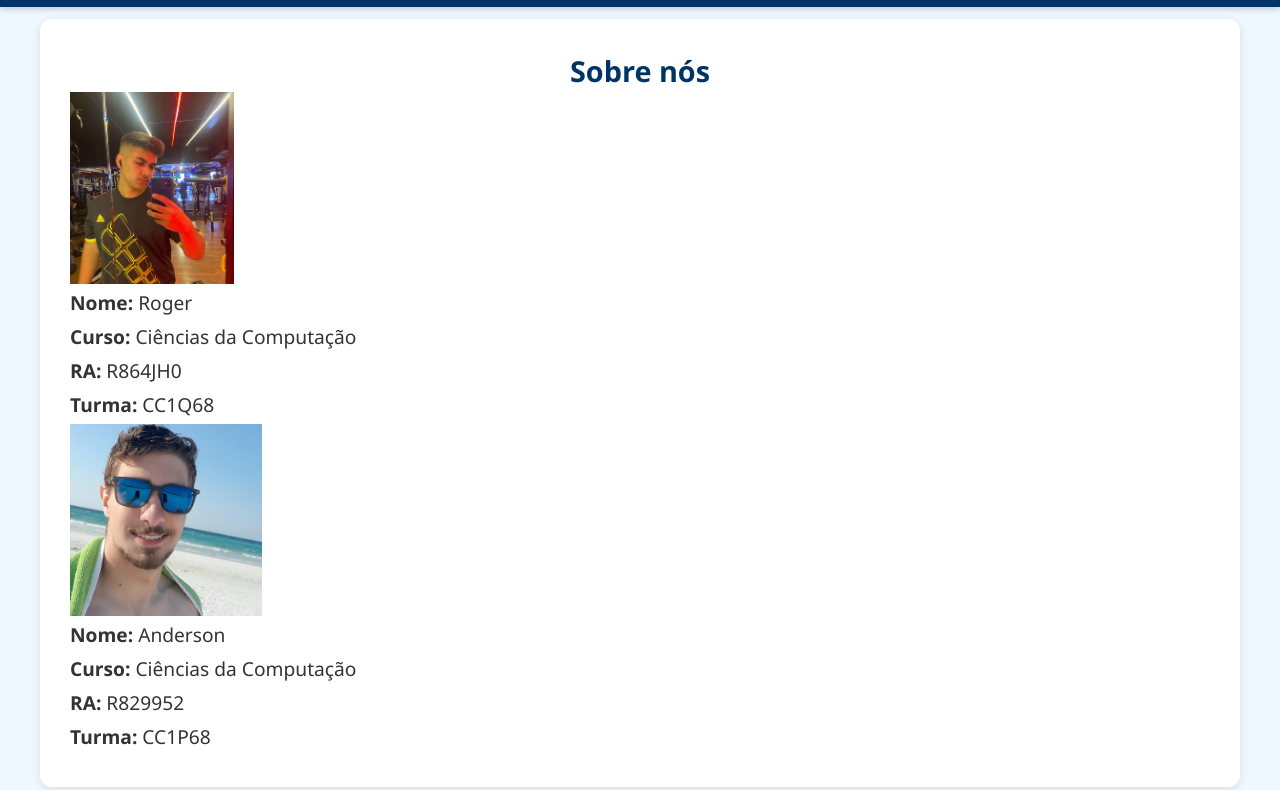
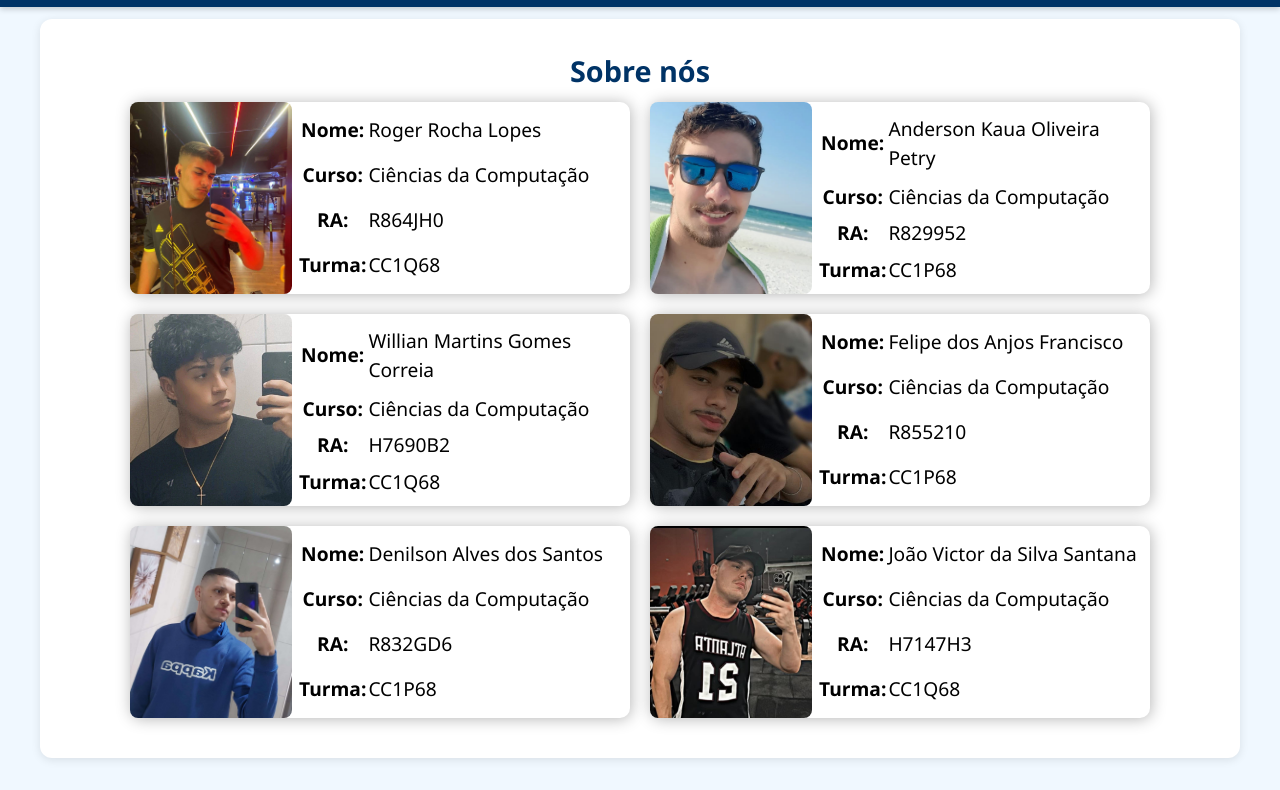
Before and after one commit to DevP3try/site_emergia, a plain HTML site: page about.html in a window 1280 px wide. Shown: the part 71-861 px from the top of the page. Drawn offline with Linux system fonts and the light colour scheme.

Commit message:
add cards to about page and change href "about" button

```diff
--- a/about.html
+++ b/about.html
@@ -17,8 +17,8 @@
                 <span class="curso-titulo">Ciência da Computação</span>
             </div>
             <div class="header-right">
-                <a class="active" href="index.html">Home</a>
-                <a href="#about">Sobre</a>
+                <a href="index.html">Home</a>
+                <a class="active" href="#about">Sobre</a>
                 <a href="#APS">APS</a>
                 <div class="menu-icon" onclick="menuIco(this)">
                     <div class="bar1"></div>
@@ -41,22 +41,77 @@
         <section class="row">
 
             <div class="CardAbt">
-                <div class="Roger">
-                <img src="static/Roger.jpg" style="max-height: 192px; max-width: 192px; display: block;">
-                <p><strong>Nome:</strong> Roger</p>
-                <p><strong>Curso:</strong> Ciências da Computação</p>
-                <p><strong>RA:</strong> R864JH0</p>
-                <p><strong>Turma:</strong> CC1Q68</p>
+                <div class="APS">
+                <img src="static/Roger.jpg" style="height: 192px; width: 162px; display: block;">
+                <table style="margin: 5px;">
+                    <tr><Th>Nome:</Th><td>Roger Rocha Lopes</td></tr>
+                    <tr><th>Curso:</th><td>Ciências da Computação</td></tr>
+                    <tr><th>RA:</th><td>R864JH0</td></tr>
+                    <tr><th>Turma:</th><td>CC1Q68</td></tr>
+                </table>
                 </div>
             </div>
 
             <div class="CardAbt">
-                <div class="Anderson">
-                <img src="static/Anderson.jpg" style="max-height: 192px; max-width: 192px; display: block;">
-                <p><strong>Nome:</strong> Anderson</p>
-                <p><strong>Curso:</strong> Ciências da Computação</p>
-                <p><strong>RA:</strong> R829952 </p>
-                <p><strong>Turma:</strong> CC1P68</p>
+                <div class="APS">
+                <img src="static/Anderson.jpg" style="height: 192px; width: 162px; display: block;">
+                <table style="margin: 5px;">
+                    <tr><Th>Nome:</Th><td>Anderson Kaua Oliveira Petry</td></tr>
+                    <tr><th>Curso:</th><td>Ciências da Computação</td></tr>
+                    <tr><th>RA:</th><td>R829952</td></tr>
+                    <tr><th>Turma:</th><td>CC1P68</td></tr>
+                    </div>
+                </table>
+            </div>
+        </section>
+        <section class="row">
+            <div class="CardAbt">
+                <div class="APS">
+                <img src="static/Willian.jpg" style="max-height: 192px; width: 162px; display: block">
+                <table style="margin: 5px;">
+                    <tr><Th>Nome:</Th><td>Willian Martins Gomes Correia</td></tr>
+                    <tr><th>Curso:</th><td>Ciências da Computação</td></tr>
+                    <tr><th>RA:</th><td>H7690B2</td></tr>
+                    <tr><th>Turma:</th><td>CC1Q68</td></tr>
+                </table>
+                </div>
+            </div>
+
+            <div class="CardAbt">
+                <div class="APS">
+                <img src="static/Felipe.png" style="height: 192px; width: 162px; display: block;">
+                <table style="margin: 5px;">
+                    <tr><Th>Nome:</Th><td>Felipe dos Anjos Francisco</td></tr>
+                    <tr><th>Curso:</th><td>Ciências da Computação</td></tr>
+                    <tr><th>RA:</th><td>R855210</td></tr>
+                    <tr><th>Turma:</th><td>CC1P68</td></tr>
+                </table>
+                </div>
+            </div>
+
+        </section>
+        <section class="row">
+                <div class="CardAbt">
+                <div class="APS">
+                <img src="static/Denilson.jpg" style="height: 192px; width: 162px; display:block">
+                <table style="margin: 5px;">
+                    <tr><Th>Nome:</Th><td>Denilson Alves dos Santos</td></tr>
+                    <tr><th>Curso:</th><td>Ciências da Computação</td></tr>
+                    <tr><th>RA:</th><td>R832GD6</td></tr>
+                    <tr><th>Turma:</th><td>CC1P68</td></tr>
+                </table>
+                </div>
+            </div>
+
+            <div class="CardAbt">
+                <div class="APS">
+                <img src="static/Santana.jpg" style="height: 192px; width: 162px; display: block;">
+                <table style="margin: 5px;">
+                    <tr><Th>Nome:</Th><td>João Victor da Silva Santana</td></tr>
+                    <tr><th>Curso:</th><td>Ciências da Computação</td></tr>
+                    <tr><th>RA:</th><td>H7147H3</td></tr>
+                    <tr><th>Turma:</th><td>CC1Q68</td></tr>
+                </table>
                 </div>
             </div>
 
--- a/static/style.css
+++ b/static/style.css
@@ -196,6 +196,9 @@ footer .logo-unip {
 }
 footer .logo-container {
   width: 10%;
+}
+
+/*----------AboutCards Estilo----------*/
 
 .CardAbt div{
 color: black;
@@ -203,17 +206,23 @@ margin: 10px;
 box-shadow: 1px 1px 15px 0px rgba(0,0,0,0.29);
 border-radius: 10px;
 justify-content: flex;
-display:flex;
-align-items: center;
+display: flex;
+width: 500px;
 }
 
 .CardAbt img {
-
+flex-shrink: 0;
+border-radius: 8px;
+float: left;
+object-fit: cover;
 }
 
-div.Roger {
-display:block;
-margin: 5px;
+.APS {
+margin: 10px;
+}
+
+.CardAbt p{
+  margin: 4px;
 }
 
 div.CardAbt:hover {
```
Also changed, not shown: emergianapratica.html (+1 -1 lines), emergianaunip.html (+1 -1 lines), index.html (+1 -1 lines), rec_mult.html (+1 -1 lines), static/Denilson.jpg (added), static/Felipe.png (added), static/Santana.jpg (added).
